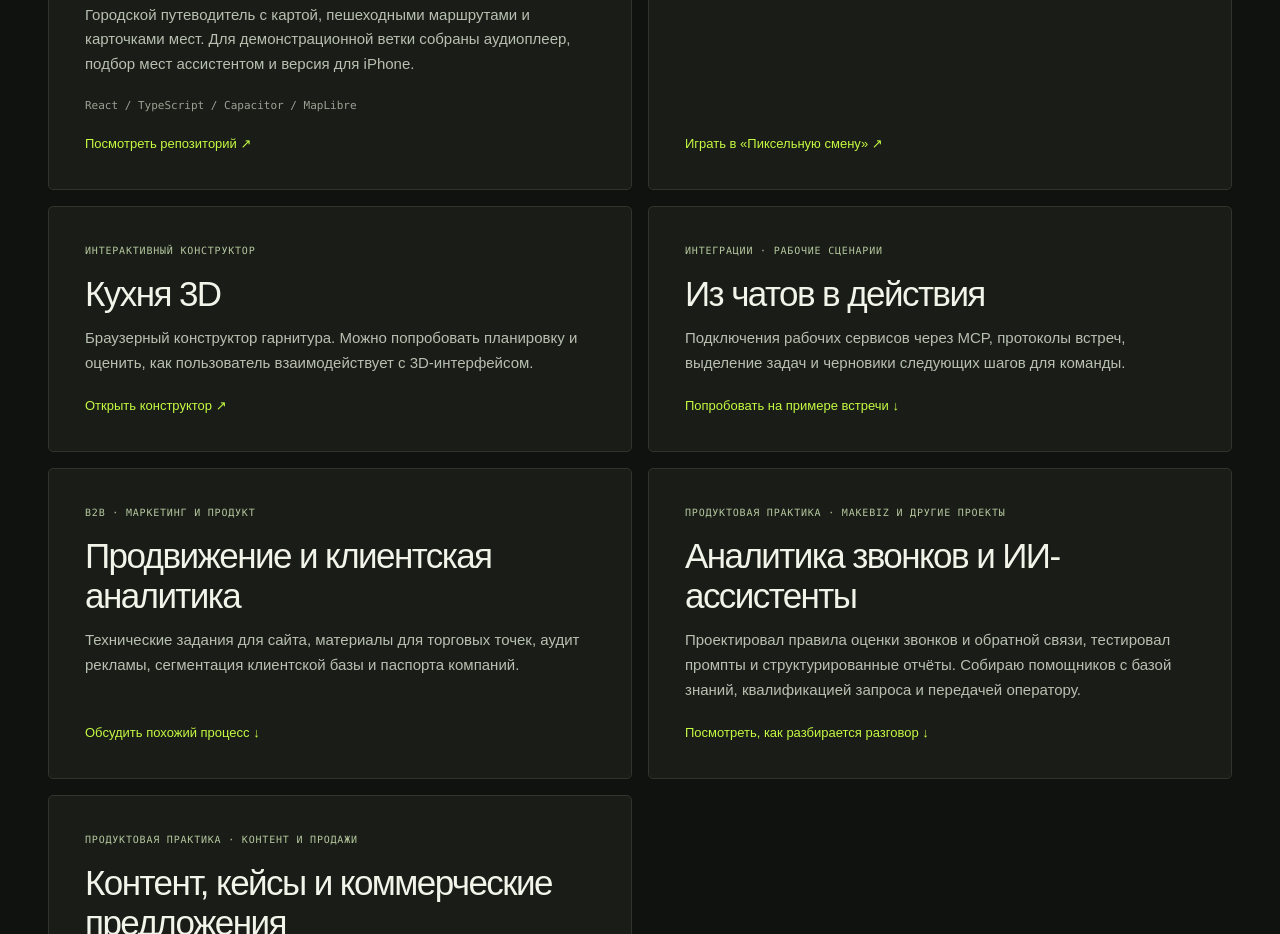
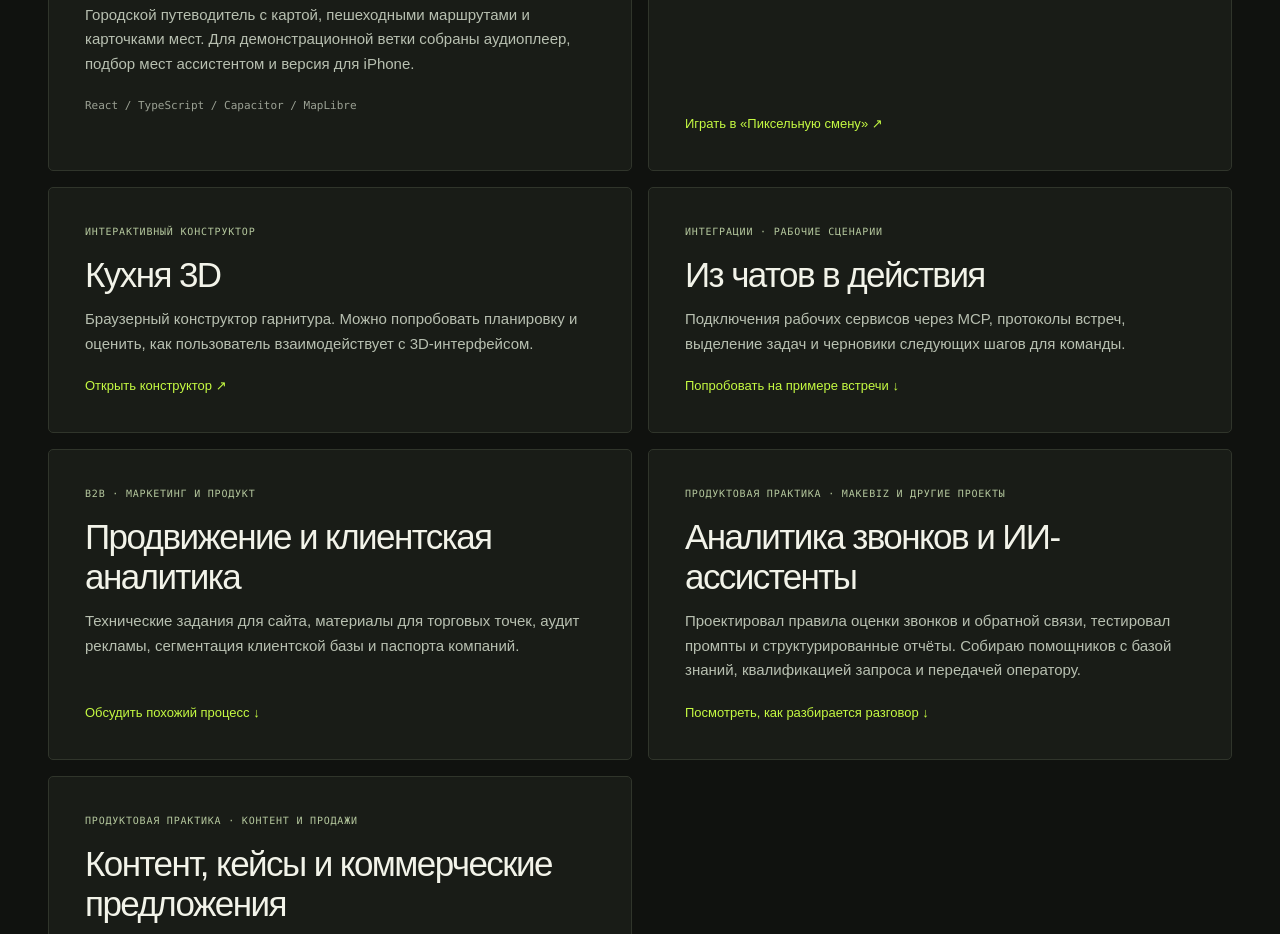
Before and after one commit to Neurotatarin/delta-counterparty-demo, a plain HTML site: page portfolio/index.html in a window 1280 px wide. Shown: the part 2768-3702 px from the top of the page. Drawn offline with Linux system fonts and the light colour scheme.

Commit message:
Remove project source repository link from public portfolio

```diff
--- a/portfolio/index.html
+++ b/portfolio/index.html
@@ -67,7 +67,7 @@
       <img src="./images/creative-05-modular-flow.webp" alt="" width="1536" height="1024" loading="lazy">
       <div class="project-body"><p class="project-status">ВЕБ-ПРОЕКТ · iPHONE-ДЕМО</p><h3>Я шагаю по Казани</h3>
       <p>Городской путеводитель с картой, пешеходными маршрутами и карточками мест. Для демонстрационной ветки собраны аудиоплеер, подбор мест ассистентом и версия для iPhone.</p>
-      <p class="project-stack">React / TypeScript / Capacitor / MapLibre</p><a class="underlink" href="https://github.com/Neurotatarin/ya-shagayu-kazan" target="_blank" rel="noopener noreferrer">Посмотреть репозиторий ↗</a></div>
+      <p class="project-stack">React / TypeScript / Capacitor / MapLibre</p></div>
     </article>
     <article class="project"><div class="project-body"><p class="project-status">БРАУЗЕРНАЯ ИГРА · PWA</p><h3>Пиксельная смена</h3><p>Стрелки на конвейере разбирают пиксельные картины. В проекте есть сменные скины и автоматическая сборка Android APK.</p><a class="underlink" href="https://neurotatarin.github.io/pixelnaya-smena/" target="_blank" rel="noopener noreferrer">Играть в «Пиксельную смену» ↗</a></div></article>
     <article class="project"><div class="project-body"><p class="project-status">ИНТЕРАКТИВНЫЙ КОНСТРУКТОР</p><h3>Кухня 3D</h3><p>Браузерный конструктор гарнитура. Можно попробовать планировку и оценить, как пользователь взаимодействует с 3D-интерфейсом.</p><a class="underlink" href="https://kitchen-3d-planner.neurotatarin.chatgpt.site/" target="_blank" rel="noopener noreferrer">Открыть конструктор ↗</a></div></article>
```
